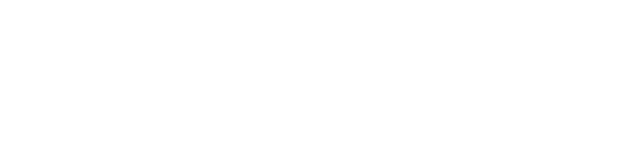
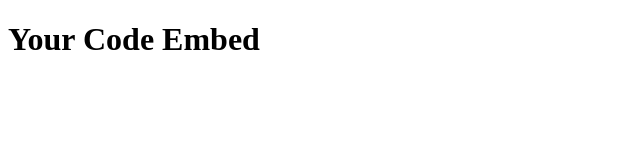
Before and after one commit to dimitarpavlovnexo/dimitarpavlovnexo.github.io, a plain HTML site: page index.html in a window 1280 px wide. Shown: the whole page, without its empty margins (0-640 px from the left). Drawn offline with Linux system fonts and the light colour scheme.

Commit message:
add gist

```diff
--- a/index.html
+++ b/index.html
@@ -1,2 +1,10 @@
-<!-- Create a simple CodeMirror instance -->
-<script src="https://gist.github.com/dimitarpavlovnexo/bcf2271d217a572938f7e31dbc889ced.js"></script>
+<!DOCTYPE html>
+<html>
+    <head>
+        <!-- head definitions go here -->
+    </head>
+    <div>
+      <h1>Your Code Embed</h1>
+      <script src="https://gist.github.com/username/gist-id.js"></script>
+    </div>
+</html>
```
